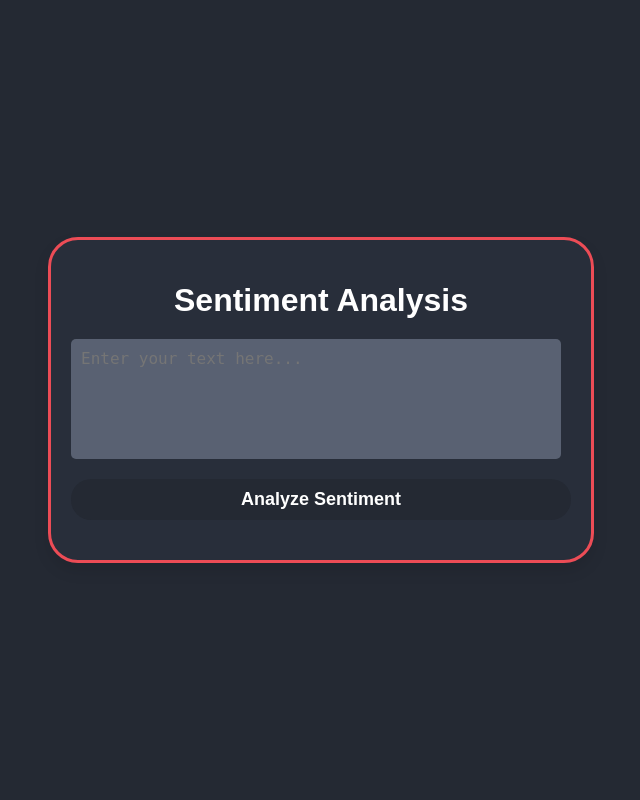
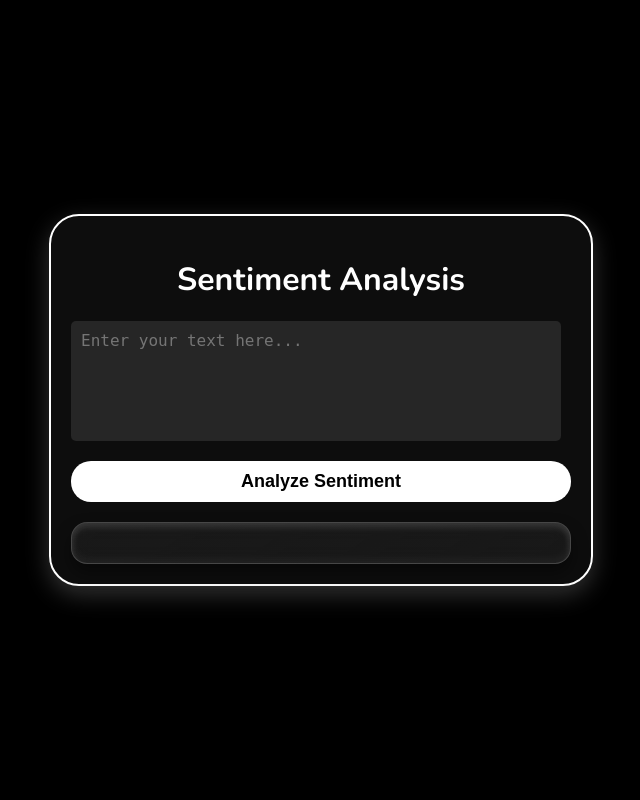
Before and after one commit to leovidith/Sentiment-Analysis-Deployment, a Flask app: page / in a window 1280 px wide. Shown: the whole page, without its empty margins (319-959 px from the left). Run offline with Flask 3, Linux system fonts and the light colour scheme; parts of the project's set-up code (start-up, migrations or seed data) failed here and were passed over.

Commit message:
updated the styling

```diff
--- a/static/style.css
+++ b/static/style.css
@@ -1,26 +1,52 @@
+@import url('https://fonts.googleapis.com/css2?family=Nunito:wght@300;400;600;700&display=swap');
+
 body {
-    font-family: Arial, sans-serif;
+    font-family: 'Nunito', sans-serif;
     margin: 0;
     padding: 0;
-    background-color: rgb(36,41,51);
-    color: rgb(89, 97, 114);
+    background-color: black;
+    color: rgb(200, 200, 200);
     display: flex;
     justify-content: center;
     align-items: center;
     height: 100vh;
+    animation: fadeIn 2s ease-in-out;
+}
+
+@keyframes fadeIn {
+    0% {
+        opacity: 0;
+    }
+    100% {
+        opacity: 1;
+    }
 }
 
 .container {
     text-align: center;
-    background: rgba(57, 66, 85, 0.2);
+    background: rgba(255, 255, 255, 0.05);
     padding: 20px;
-    border-radius: 10px;
-    box-shadow: 0 8px 15px rgba(0, 0, 0, 0.1);
+    border-radius: 30px;
+    box-shadow: 0 8px 25px rgba(255, 255, 255, 0.2);
     width: 90%;
     max-width: 500px;
-    border-radius: 30px;
-    border-style: solid;
-    border-color:rgb(236, 76, 86);
+    border: 2px solid white;
+    animation: bounceIn 1s ease-in-out;
+}
+
+@keyframes bounceIn {
+    0% {
+        transform: scale(0.8);
+        opacity: 0.5;
+    }
+    50% {
+        transform: scale(1.05);
+        opacity: 0.9;
+    }
+    100% {
+        transform: scale(1);
+        opacity: 1;
+    }
 }
 
 h1 {
@@ -42,34 +68,84 @@ textarea {
     border-radius: 5px;
     font-size: 16px;
     resize: none;
-    background-color: rgb(89, 97, 114);
+    background-color: rgba(255, 255, 255, 0.1);
     color: white;
+    transition: outline 0.3s ease;
 }
 
 textarea:focus {
-    outline: 2px solid #6a11cb;
+    outline: 2px solid #ffffff;
 }
 
 button {
     padding: 10px;
     font-size: 18px;
     font-weight: bold;
-    color: #ffffff;
-    background: rgb(36,41,51);
+    color: #000000;
+    background: #ffffff;
     border: none;
     border-radius: 20px;
     cursor: pointer;
-    transition: background 0.3s ease;
+    transition: all 0.3s ease;
 }
 
 button:hover {
-    color: #ffffff;
-    background: rgb(236, 76, 86);
+    color: black;
+    background: rgba(255, 255, 255, 0.8);
+    transform: scale(1.05);
+    box-shadow: 0 0 15px rgba(255, 255, 255, 0.8);
+}
 
+button:active {
+    transform: scale(1);
+    box-shadow: none;
 }
 
 #result {
     margin-top: 20px;
-    font-size: 20px;
-    font-weight: bold;
+    font-size: 22px;
+    font-weight: 600;
+    color: rgba(255, 255, 255, 0.85);
+    padding: 20px 25px;
+    border-radius: 16px;
+    text-align: center;
+
+    background: linear-gradient(145deg, rgba(255, 255, 255, 0.05), rgba(36, 36, 36, 0.5));
+    box-shadow:
+        0 8px 16px rgba(0, 0, 0, 0.4),
+        0 4px 6px rgba(255, 255, 255, 0.1) inset,
+        0 -2px 10px rgba(255, 255, 255, 0.05) inset;
+
+    border: 1px solid rgba(255, 255, 255, 0.2);
+    backdrop-filter: blur(10px);
+    transition: all 0.4s ease, transform 0.2s ease;
 }
+
+#result:hover {
+    background: linear-gradient(145deg, rgba(255, 255, 255, 0.08), rgba(36, 36, 36, 0.6));
+    box-shadow:
+        0 10px 20px rgba(0, 0, 0, 0.5),
+        0 6px 8px rgba(255, 255, 255, 0.15) inset,
+        0 -3px 12px rgba(255, 255, 255, 0.08) inset;
+
+    transform: translateY(-2px);
+}
+
+@keyframes subtle-pulse {
+    0%, 100% {
+        box-shadow:
+            0 8px 16px rgba(0, 0, 0, 0.4),
+            0 4px 6px rgba(255, 255, 255, 0.1) inset,
+            0 -2px 10px rgba(255, 255, 255, 0.05) inset;
+    }
+    50% {
+        box-shadow:
+            0 12px 20px rgba(0, 0, 0, 0.5),
+            0 6px 8px rgba(255, 255, 255, 0.15) inset,
+            0 -3px 12px rgba(255, 255, 255, 0.08) inset;
+    }
+}
+
+#result {
+    animation: subtle-pulse 3s infinite ease-in-out;
+}
```
